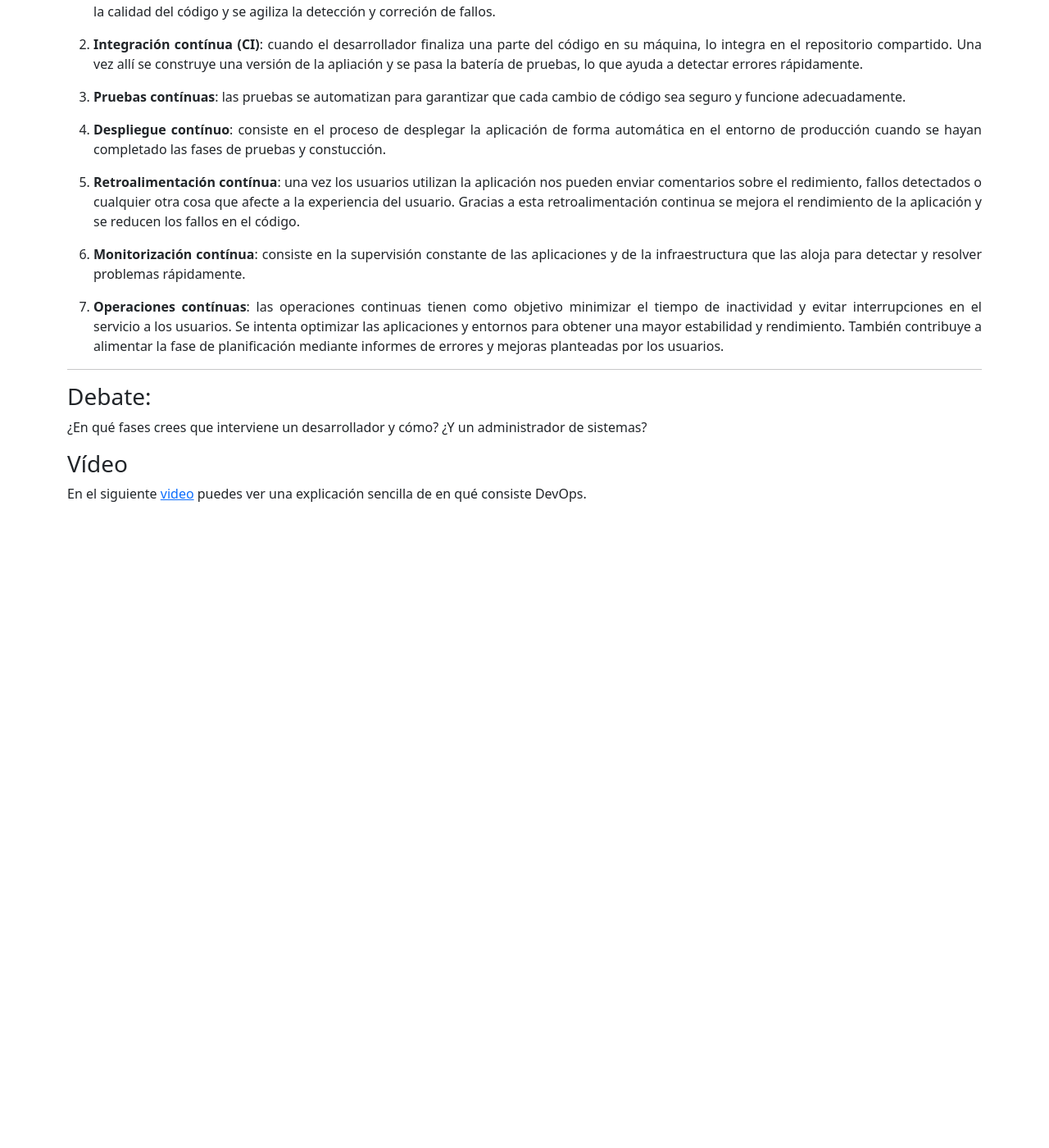
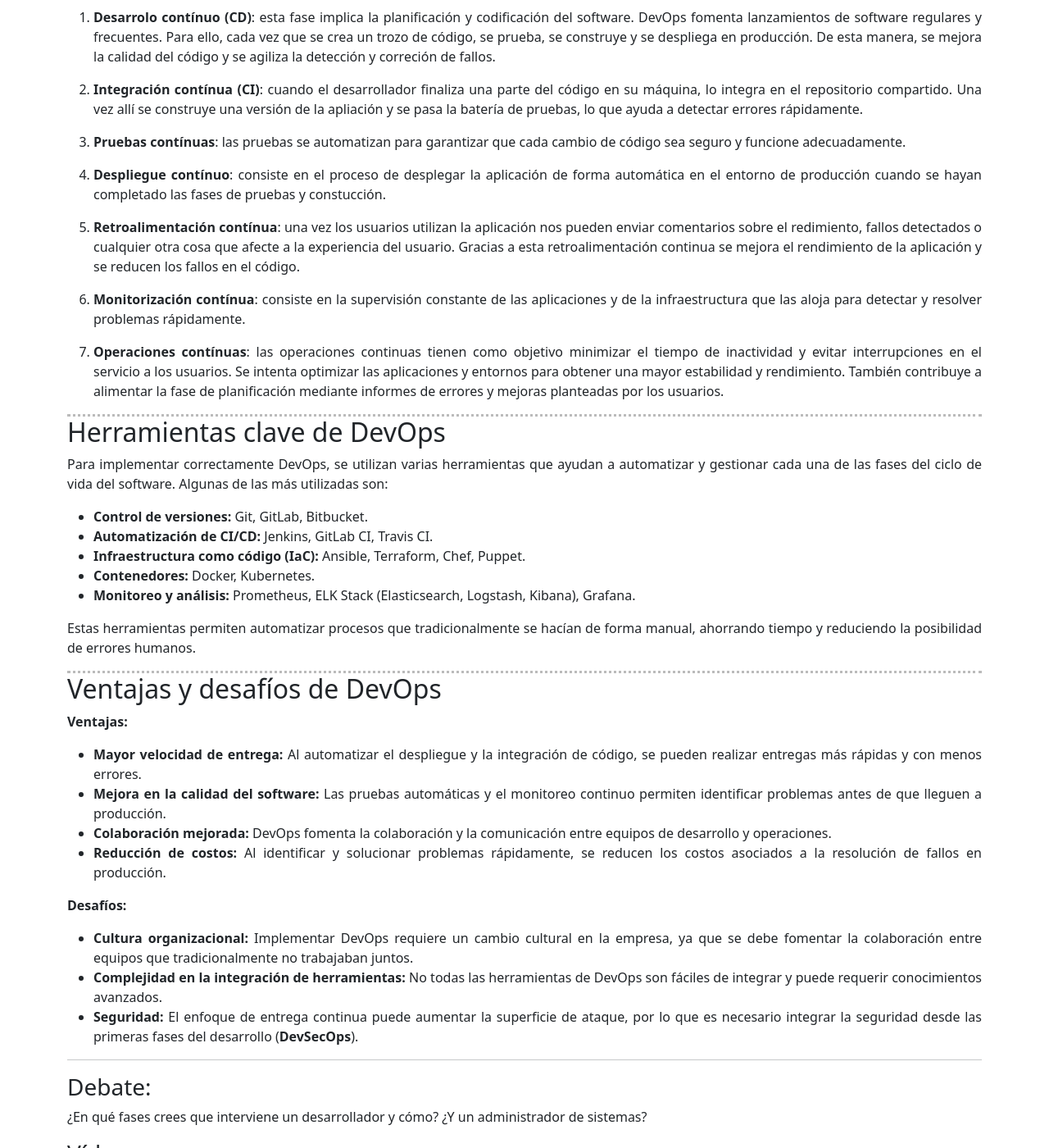
Before and after one commit to fperezIES/proyecto, a Jekyll site: the page built from UD1/devops.md, in a window 1280 px wide and 1400 px high, scrolled down 1809 px. Shown: the whole window at 82% size. Built offline with Jekyll 4.4.1, drawn with Linux system fonts in a browser that asks for light colours; our own code applies the rules of GitHub Pages for plain Markdown files; before the commit the page ends 2439 px from its top, so only the background shows below that.

Commit message:
Añadidos apartados a devops y añadida presentación devops

```diff
--- a/UD1/devops.md
+++ b/UD1/devops.md
@@ -13,9 +13,9 @@
 
 En DevOps el ciclo de vida no es un proceso lineal con un final, sino que cada fase es contínua y se retroalimenta del resto de fases. Por ello, se utiliza un bucle infinito para representar esas fases y cómo se relacionan entre sí. Este bucle representa la necesidad de mejora y colaboración constante en cada iteración a lo largo de todo el ciclo de vida del producto.
 
-<p align="center">
-  <img src="img/devopsJ.png">
-</p>
+
+![](img/devopsJ.png){:class="center"}
+
 
 En DevOps se pueden identificar las siguientes fases:
 
@@ -57,6 +57,34 @@
 7. **Operaciones contínuas**: las operaciones continuas tienen como objetivo minimizar el tiempo de inactividad y evitar interrupciones en el servicio a los usuarios. Se intenta optimizar las aplicaciones y entornos para obtener una mayor estabilidad y rendimiento. También contribuye a alimentar la fase de planificación mediante informes de errores y mejoras planteadas por los usuarios.
 
 
+## Herramientas clave de DevOps
+
+Para implementar correctamente DevOps, se utilizan varias herramientas que ayudan a automatizar y gestionar cada una de las fases del ciclo de vida del software. Algunas de las más utilizadas son:
+
+- **Control de versiones:** Git, GitLab, Bitbucket.
+- **Automatización de CI/CD:** Jenkins, GitLab CI, Travis CI.
+- **Infraestructura como código (IaC):** Ansible, Terraform, Chef, Puppet.
+- **Contenedores:** Docker, Kubernetes.
+- **Monitoreo y análisis:** Prometheus, ELK Stack (Elasticsearch, Logstash, Kibana), Grafana.
+
+Estas herramientas permiten automatizar procesos que tradicionalmente se hacían de forma manual, ahorrando tiempo y reduciendo la posibilidad de errores humanos.
+
+
+## Ventajas y desafíos de DevOps
+
+**Ventajas:**
+
+- **Mayor velocidad de entrega:** Al automatizar el despliegue y la integración de código, se pueden realizar entregas más rápidas y con menos errores.
+- **Mejora en la calidad del software:** Las pruebas automáticas y el monitoreo continuo permiten identificar problemas antes de que lleguen a producción.
+- **Colaboración mejorada:** DevOps fomenta la colaboración y la comunicación entre equipos de desarrollo y operaciones.
+- **Reducción de costos:** Al identificar y solucionar problemas rápidamente, se reducen los costos asociados a la resolución de fallos en producción.
+
+**Desafíos:**
+
+- **Cultura organizacional:** Implementar DevOps requiere un cambio cultural en la empresa, ya que se debe fomentar la colaboración entre equipos que tradicionalmente no trabajaban juntos.
+- **Complejidad en la integración de herramientas:** No todas las herramientas de DevOps son fáciles de integrar y puede requerir conocimientos avanzados.
+- **Seguridad:** El enfoque de entrega continua puede aumentar la superficie de ataque, por lo que es necesario integrar la seguridad desde las primeras fases del desarrollo (**DevSecOps**).
+
 ---
 
 ### Debate:
```
Also changed, not shown: UD1/slides/devops.md (added, +4 -0 lines), UD1/slides/devops.slides.md (added, +84 -0 lines), UD1/slides/life_cycle_software.md (line endings or trailing spaces).
